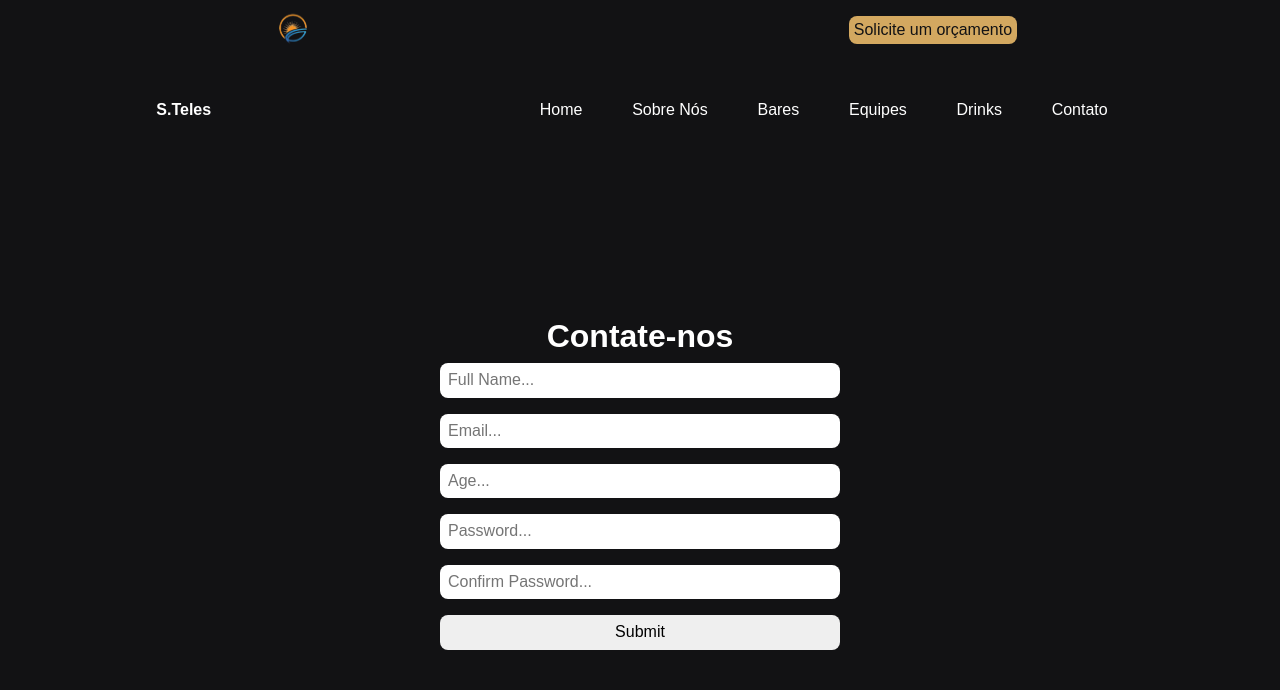
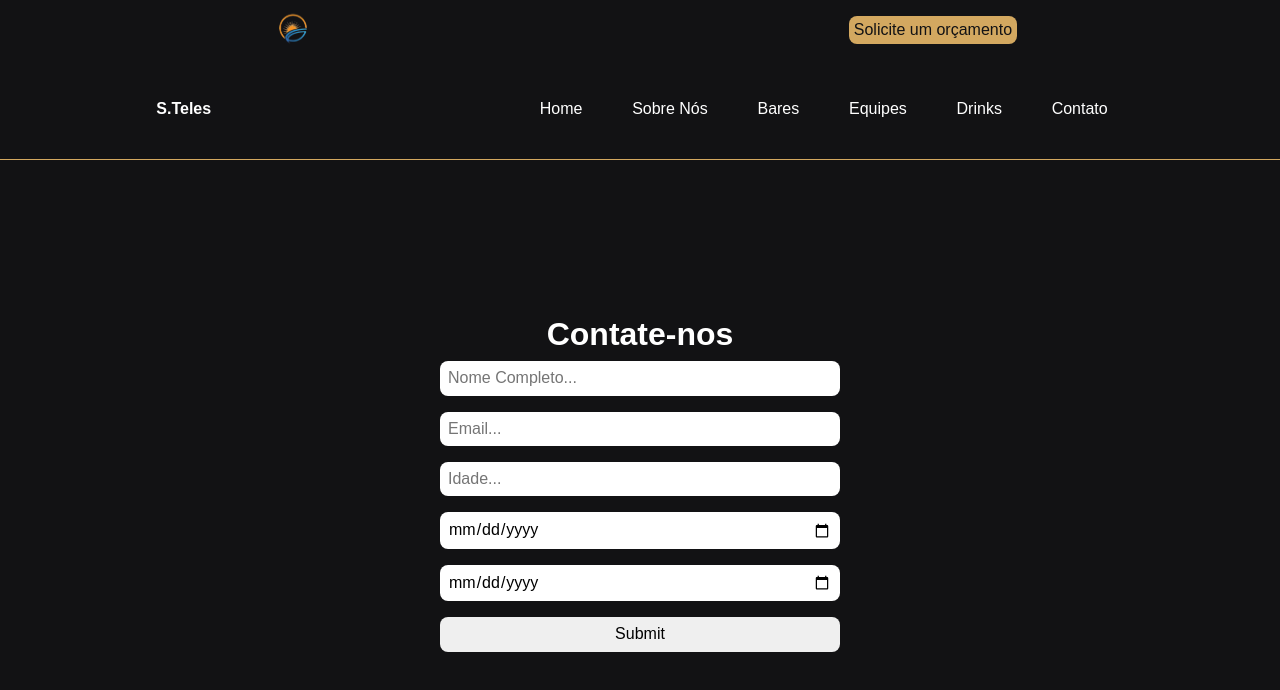
Before and after one commit to pehGois/siteEventos, a React (Create React App) app: page /form in a window 1280 px wide. Shown: the top 690 px of the page. Built offline with nearby package versions, Linux system fonts and the light colour scheme.

Commit message:
Form Name correction

```diff
--- a/src/App.css
+++ b/src/App.css
@@ -122,6 +122,7 @@ button{
     height: 100px;
     z-index: 0 !important;
     justify-content: space-around;
+    border-bottom: 1px solid var(--contrast);
   }
   .linkContainer{
     flex-direction: row;
--- a/src/App.js
+++ b/src/App.js
@@ -21,18 +21,18 @@ export default function App(){
             <div className="menuContainer flex">
               <p className="bold">S.Teles</p>
               <div className="linkContainer flex">
-                <Link to="/">Home</Link>
-                <Link to="/">Sobre Nós</Link>
-                <Link to="/">Bares</Link>
-                <Link to="/">Equipes</Link>
-                <Link to="/">Drinks</Link>
-                <Link to="/">Contato</Link>
+                <Link to="/" onClick={()=>{setActive(!isActive)}}>Home</Link>
+                <Link to="/" onClick={()=>{setActive(!isActive)}}>Sobre Nós</Link>
+                <Link to="/" onClick={()=>{setActive(!isActive)}}>Bares</Link>
+                <Link to="/" onClick={()=>{setActive(!isActive)}}>Equipes</Link>
+                <Link to="/" onClick={()=>{setActive(!isActive)}}>Drinks</Link>
+                <Link to="/" onClick={()=>{setActive(!isActive)}}>Contato</Link>
               </div>
             </div>
           </div>
         </div>
         <Routes>
-          <Route path="/" element={<Home/>}/>
+          <Route path="/" element={<Home menuActive={isActive}/>}/>
           <Route path="/form" element={<Form/>}/>
           <Route path="/*" element={"404"}/>
         </Routes>
--- a/src/components/form.js
+++ b/src/components/form.js
@@ -23,15 +23,15 @@ export default function Form() {
             <div className="flex">
                 <h1 className="title">Contate-nos</h1>
                 <form onSubmit={handleSubmit(onSubmit)}>
-                    <input type="text" placeholder="Full Name..." {...register("fullName")}/>
+                    <input type="text" placeholder="Nome Completo..." {...register("fullName")}/>
                     <p>{errors.fullName?.message}</p>
                     <input type="text" placeholder="Email..." {...register("email")}/>
                     <p>{errors.email?.message}</p>
-                    <input type="number" placeholder="Age..."{...register("age")}/>
+                    <input type="number" placeholder="Idade..."{...register("age")}/>
                     <p>{errors.age?.message}</p>
-                    <input type="password" placeholder="Password..." {...register("password")}/>
+                    <input type="date" placeholder="Data de Início..." {...register("password")}/>
                     <p>{errors.password?.message}</p>
-                    <input type="password" placeholder="Confirm Password..." {...register("confPassword")}/>
+                    <input type="date" placeholder="Duração do Evento..." {...register("confPassword")}/>
                     <p>{errors.confPassword?.message}</p>
                     <input type="submit"/>
                 </form>
--- a/src/components/home.js
+++ b/src/components/home.js
@@ -2,14 +2,18 @@ import '../App.css';
 
 import Carrousel from './carrousel';
 
-export default function Home() {
+export default function Home(props) {
   return (
-      <div className="container">
-        <Carrousel/>
-        <div className='divider' style={{right:"0"}}></div>
-          <h3>Sobre Nós</h3>
-        <div className='divider'></div>
-        <p className='text'>Lorem ipsum dolor sit amet, consectetur adipiscing elit. Proin et diam nunc. Morbi aliquet et mi nec cursus. Class aptent taciti sociosqu ad litora torquent per conubia nostra, per inceptos himenaeos. Nam sit amet euismod elit, sit amet hendrerit turpis. Curabitur elementum congue mauris, ut luctus urna imperdiet sit amet. Vestibulum commodo ex enim, at viverra libero dapibus in. Maecenas et aliquet enim. Cras efficitur felis et elit suscipit, nec euismod nisi lacinia. Suspendisse eget felis sollicitudin, bibendum orci in, lobortis lorem. Praesent faucibus eget sapien ac convallis. Quisque sed rutrum leo, in commodo lectus. Aenean viverra lectus ipsum, non pharetra tellus imperdiet sit amet. Morbi consequat eros vitae venenatis convallis. Nam ac arcu eu lectus convallis auctor.</p>
+
+      <div>
+        {props.menuActive && <div className="container">
+          <Carrousel/>
+          <div className='divider' style={{right:"0"}}></div>
+            <h3>Sobre Nós</h3>
+          <div className='divider'></div>
+
+          <p className='text'>Lorem ipsum dolor sit amet, consectetur adipiscing elit. Proin et diam nunc. Morbi aliquet et mi nec cursus. Class aptent taciti sociosqu ad litora torquent per conubia nostra, per inceptos himenaeos. Nam sit amet euismod elit, sit amet hendrerit turpis. Curabitur elementum congue mauris, ut luctus urna imperdiet sit amet. Vestibulum commodo ex enim, at viverra libero dapibus in. Maecenas et aliquet enim. Cras efficitur felis et elit suscipit, nec euismod nisi lacinia. Suspendisse eget felis sollicitudin, bibendum orci in, lobortis lorem. Praesent faucibus eget sapien ac convallis. Quisque sed rutrum leo, in commodo lectus. Aenean viverra lectus ipsum, non pharetra tellus imperdiet sit amet. Morbi consequat eros vitae venenatis convallis. Nam ac arcu eu lectus convallis auctor.</p>
+        </div>}
       </div>
   );
 }
```
